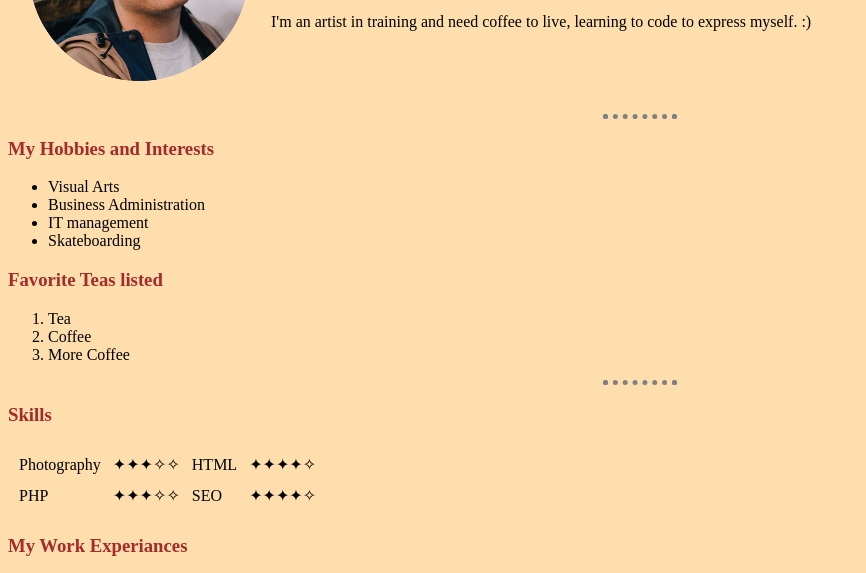
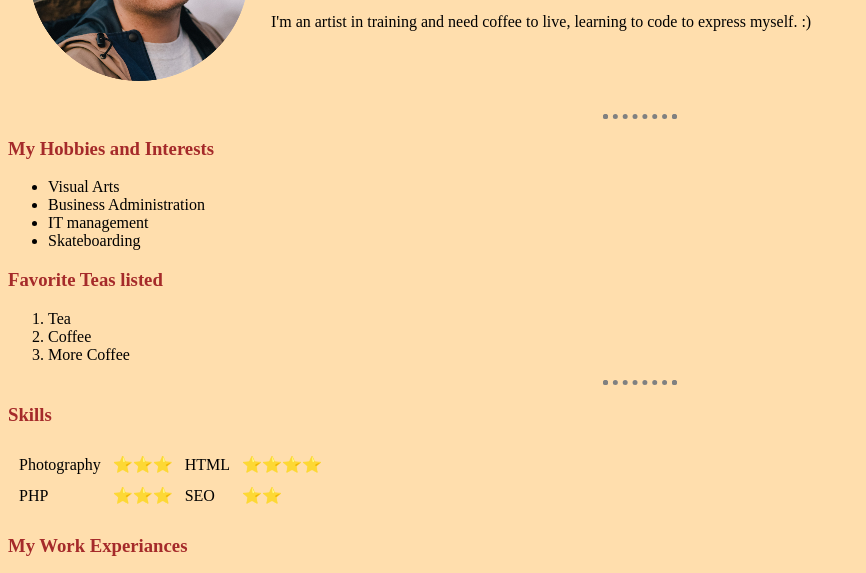
Before and after one commit to TheWanderingStar/CV, a plain HTML site: page hobbies.html in a window 1280 px wide. Shown: the part 168-741 px from the top of the page, without its empty margins (0-866 px from the left). Drawn offline with Linux system fonts and the light colour scheme.

Commit message:
Add files via upload

```diff
--- a/hobbies.html
+++ b/hobbies.html
@@ -69,17 +69,17 @@
 
       <tr>
         <td>Photography</td>
-        <td>✦✦✦✧✧</td>
+        <td>⭐️⭐️⭐️</td>
         <td>HTML</td>
-        <td>✦✦✦✦✧</td>
+        <td>⭐️⭐️⭐️⭐️</td>
       </tr>
       <tr>
         <td>PHP</td>
-        <td>✦✦✦✧✧</td>
+        <td>⭐️⭐️⭐️</td>
 
 
         <td>SEO</td>
-        <td>✦✦✦✦✧</td>
+        <td>⭐️⭐️</td>
     </tbody>
 
     </tr>
@@ -122,4 +122,4 @@
 
 </body>
 
-</html>
+</html>⭐️⭐️⭐️⭐️⭐️
```
